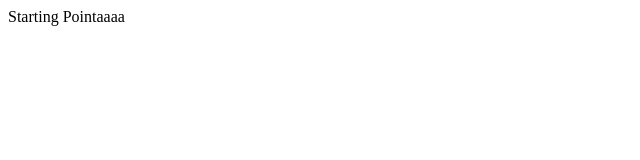
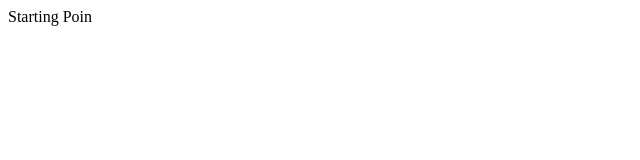
Before and after one commit to devlabs-marcos/rebaselearn, a plain HTML site: page index.html in a window 1280 px wide. Shown: the full height of the page, 0-640 px from the left. Drawn offline with Linux system fonts and the light colour scheme.

Commit message:
fix(SHOP-1): second right commit

```diff
--- a/index.html
+++ b/index.html
@@ -6,6 +6,6 @@
     <title>Document</title>
   </head>
   <body>
-    Starting Pointaaaa
+    Starting Poin
   </body>
 </html>
```
